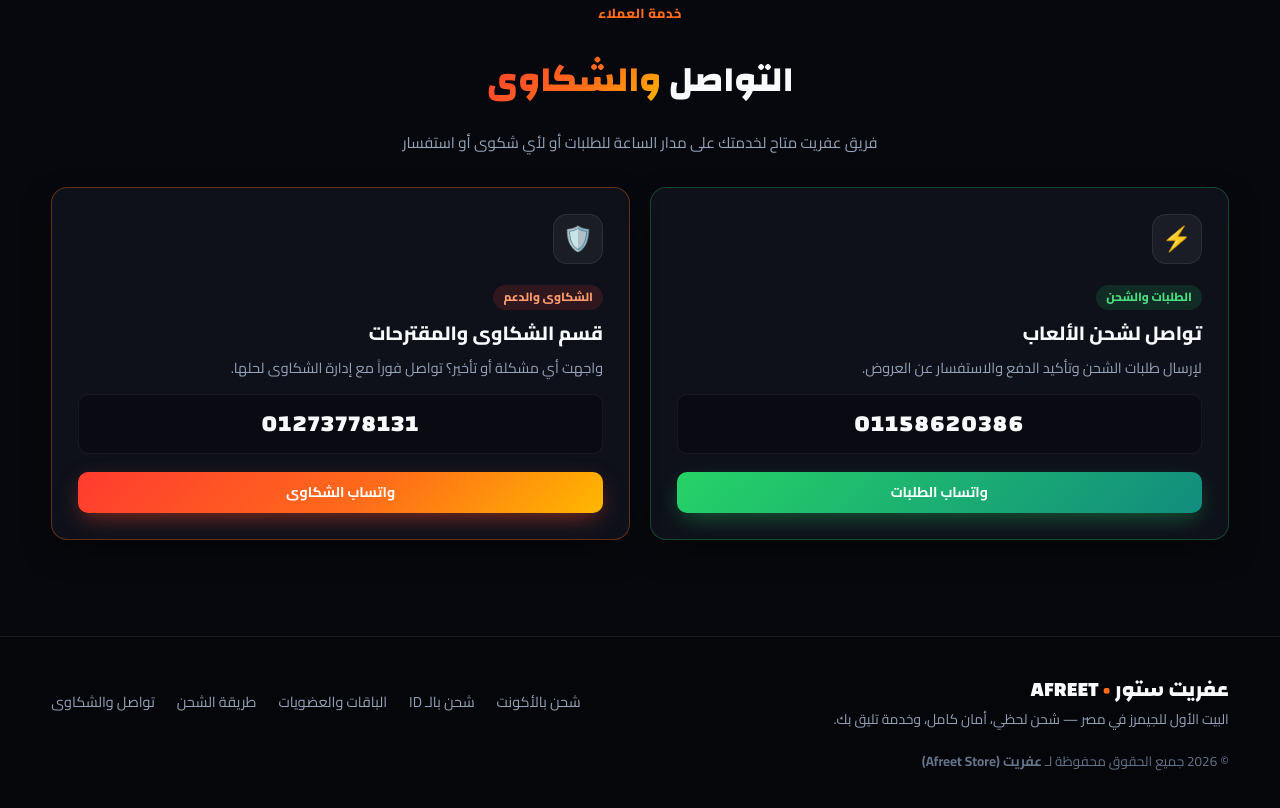
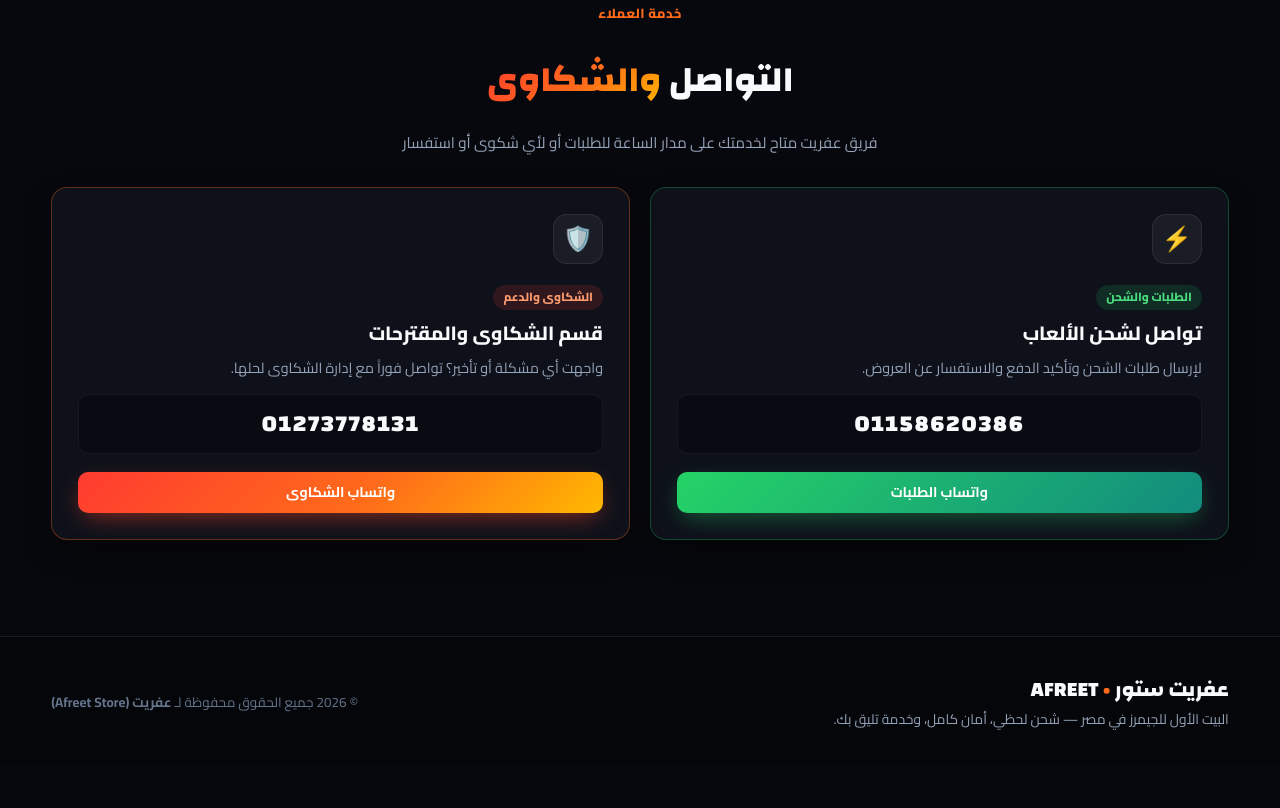
Before and after one commit to Far3on1/afreet-store-new, a plain HTML site: page index.html in a window 1280 px wide. Shown: the part 5103-5911 px from the top of the page. After the commit the page ends 5869 px from the top, so only its background shows below. Drawn offline with Linux system fonts and the light colour scheme; no server answers.

Commit message:
Remove footer links

```diff
--- a/index.html
+++ b/index.html
@@ -309,13 +309,6 @@
         <div class="brand-name-lg">عفريت ستور <span class="accent-dot">•</span> AFREET</div>
         <p>البيت الأول للجيمرز في مصر — شحن لحظي، أمان كامل، وخدمة تليق بك.</p>
       </div>
-      <div class="footer-links">
-        <a href="#diamonds">شحن بالأكونت</a>
-        <a href="#id-offers">شحن بالـ ID</a>
-        <a href="#packages">الباقات والعضويات</a>
-        <a href="#how-to">طريقة الشحن</a>
-        <a href="#support">تواصل والشكاوى</a>
-      </div>
       <div class="footer-copy">
         © <span id="yearNow"></span> جميع الحقوق محفوظة لـ <strong>عفريت (Afreet Store)</strong>
       </div>
```
